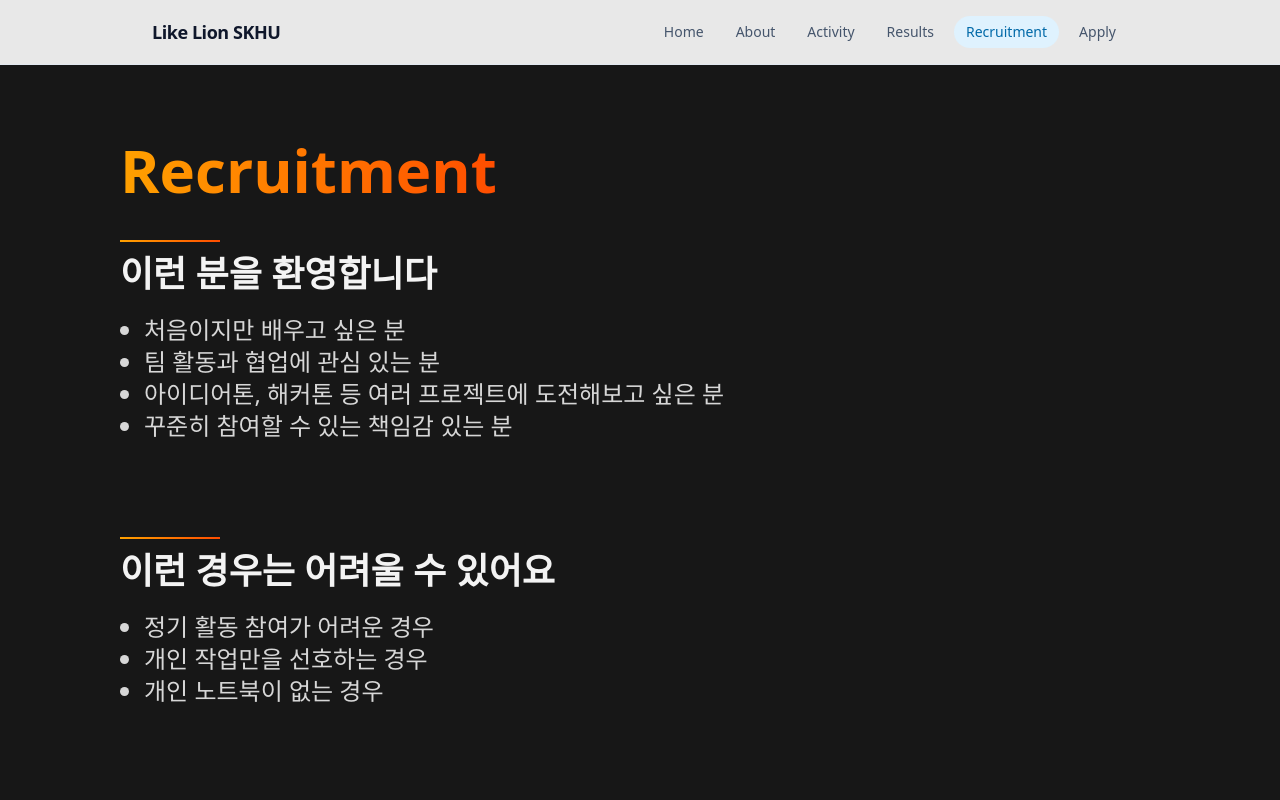
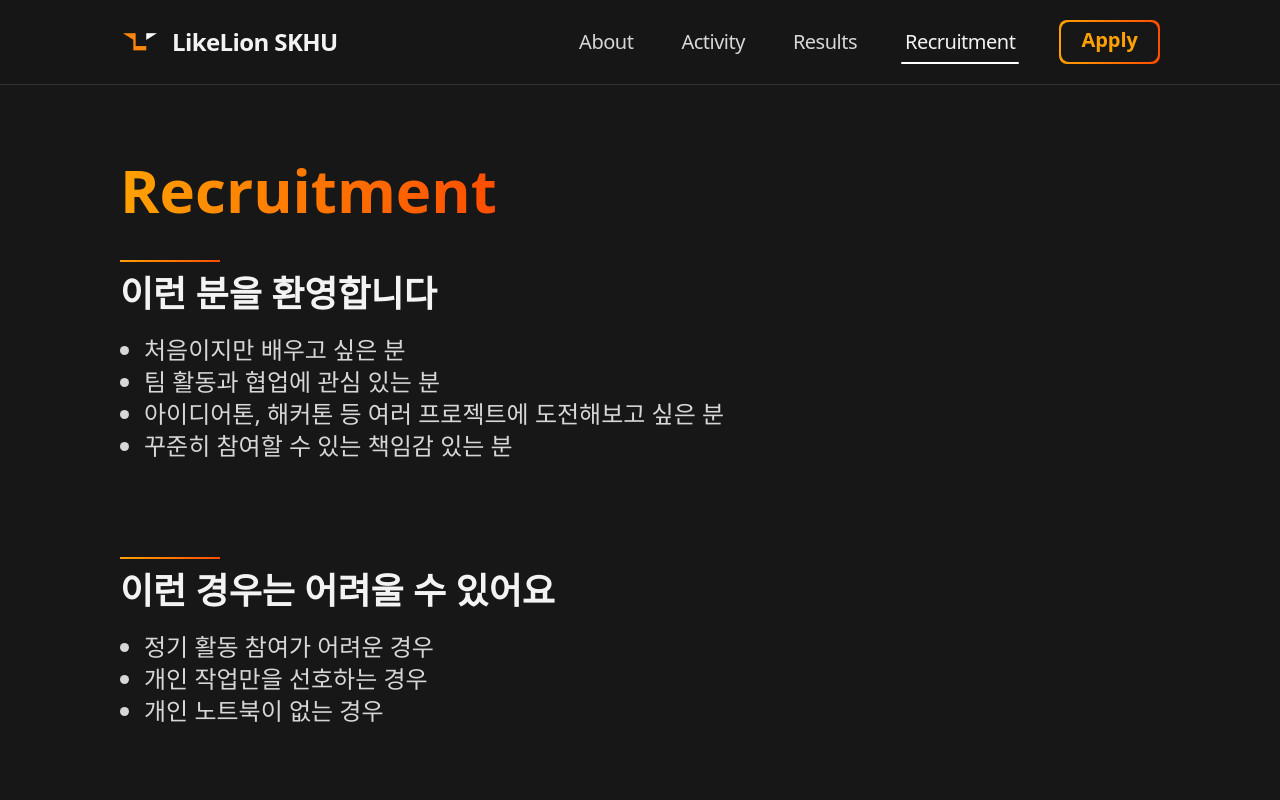
Before and after one commit to LikeLion-14th-SKHU/LikeLion-14th-Recruiting, a React (Vite) app: page /recruitment in a window 1280 px wide. Shown: the top 800 px of the page. Built offline with nearby package versions, Linux system fonts and the light colour scheme.

Commit message:
Feat: Header 구현 및 로고 추가

```diff
--- a/src/components/Header.jsx
+++ b/src/components/Header.jsx
@@ -1,42 +1,148 @@
+import React, { useState } from "react";
 import { NavLink } from "react-router-dom";
+import { motion } from "framer-motion";
 
 const navItems = [
-  { to: "/", label: "Home", end: true },
   { to: "/about", label: "About" },
   { to: "/activity", label: "Activity" },
   { to: "/results", label: "Results" },
   { to: "/recruitment", label: "Recruitment" },
-  { to: "/apply", label: "Apply" },
 ];
 
 function Header() {
+  const [hoveredTo, setHoveredTo] = useState(null);
+  const [isOpen, setIsOpen] = useState(false);
+
   return (
-    <header className="sticky top-0 z-10 border-b border-slate-200 bg-white/90 backdrop-blur">
-      <div className="mx-auto flex w-full max-w-5xl items-center justify-between px-6 py-4">
-        <h1 className="text-base font-bold tracking-tight text-slate-900 md:text-lg">
-          Like Lion SKHU
-        </h1>
-        <nav className="flex flex-wrap gap-2">
+    <>
+      {/* 데스크탑 헤더 */}
+      <header className="sticky top-0 z-50 w-full mx-auto border-b border-[#323232] bg-primary-bg/50 backdrop-blur-xl">
+        <div className="mx-auto flex max-w-360 items-center justify-between px-30 py-5">
+          <NavLink to="/" className="flex items-center gap-3">
+            <img
+              className="size-10"
+              src="../img/헤더멋사로고.png"
+              alt="멋사 로고"
+            />
+            <h1 className="text-2xl font-semibold tracking-tight text-text-main">
+              LikeLion SKHU
+            </h1>
+          </NavLink>
+
+          <nav
+            className="relative hidden items-center gap-10 md:flex"
+            onMouseLeave={() => setHoveredTo(null)}
+          >
+            {navItems.map(({ to, label, end }) => (
+              <NavLink
+                key={to}
+                to={to}
+                end={end}
+                onMouseEnter={() => setHoveredTo(to)}
+                className={({ isActive }) =>
+                  [
+                    "relative px-1 py-1 text-xl font-normal tracking-tight transition-colors",
+                    isActive
+                      ? "text-text-main"
+                      : "text-text-sub hover:text-text-main",
+                  ].join(" ")
+                }
+              >
+                {({ isActive }) => {
+                  const showUnderline = hoveredTo ? hoveredTo === to : isActive;
+
+                  return (
+                    <>
+                      <span className="relative z-10">{label}</span>
+
+                      {showUnderline && (
+                        <motion.span
+                          layoutId="nav-underline"
+                          className="absolute -bottom-1 left-0 right-0 h-0.5 rounded-full bg-white"
+                          transition={{
+                            type: "spring",
+                            stiffness: 600,
+                            damping: 45,
+                          }}
+                        />
+                      )}
+                    </>
+                  );
+                }}
+              </NavLink>
+            ))}
+
+            <div className="inline-block rounded-lg bg-gradient p-0.5">
+              <NavLink
+                to="/apply"
+                className="hidden md:block rounded-lg bg-primary-bg px-5 pt-1 pb-2 text-xl font-semibold text-primary-point2 transition duration-600 hover:bg-gradient hover:text-primary-bg"
+              >
+                Apply
+              </NavLink>
+            </div>
+          </nav>
+
+          {/* 모바일 햄버거 */}
+          <button
+            className="md:hidden flex flex-col gap-1.5"
+            onClick={() => setIsOpen(true)}
+            aria-label="Open Menu"
+          >
+            <span className="h-0.5 w-6 bg-text-main" />
+            <span className="h-0.5 w-6 bg-text-main" />
+            <span className="h-0.5 w-6 bg-text-main" />
+          </button>
+        </div>
+      </header>
+
+      {/* 모바일 사이드 메뉴 */}
+      <div
+        className={`fixed inset-0 z-40 bg-black/40 transition-opacity ${
+          isOpen ? "opacity-100 visible" : "opacity-0 invisible"
+        } md:hidden`}
+        onClick={() => setIsOpen(false)}
+      />
+
+      <div
+        className={`fixed top-0 right-0 z-50 h-full w-72 bg-primary-bg shadow-xl transform transition-transform duration-300 md:hidden ${
+          isOpen ? "translate-x-0" : "translate-x-full"
+        }`}
+      >
+        <div className="flex items-center justify-between px-6 py-5 border-b border-white/10">
+          <span className="text-xl font-semibold text-text-main">Menu</span>
+          <button onClick={() => setIsOpen(false)}>✕</button>
+        </div>
+
+        <nav className="flex flex-col gap-6 px-6 py-8">
           {navItems.map(({ to, label, end }) => (
             <NavLink
               key={to}
               to={to}
               end={end}
+              onClick={() => setIsOpen(false)}
               className={({ isActive }) =>
                 [
-                  "rounded-full px-3 py-1.5 text-sm font-medium transition-colors",
+                  "text-lg font-medium transition-colors",
                   isActive
-                    ? "bg-sky-100 text-sky-700"
-                    : "text-slate-600 hover:bg-slate-100 hover:text-slate-900",
+                    ? "text-primary-point2"
+                    : "text-text-main/80 hover:text-text-main",
                 ].join(" ")
               }
             >
               {label}
             </NavLink>
           ))}
+
+          <NavLink
+            to="/apply"
+            onClick={() => setIsOpen(false)}
+            className="mt-6 inline-flex items-center justify-center rounded-2xl border-2 border-primary-point2 px-6 py-3 text-lg font-semibold text-primary-point2 transition-colors hover:bg-primary-point2 hover:text-primary-bg"
+          >
+            Apply
+          </NavLink>
         </nav>
       </div>
-    </header>
+    </>
   );
 }
 
```
Also changed, not shown: public/img/헤더멋사로고.png (added).
